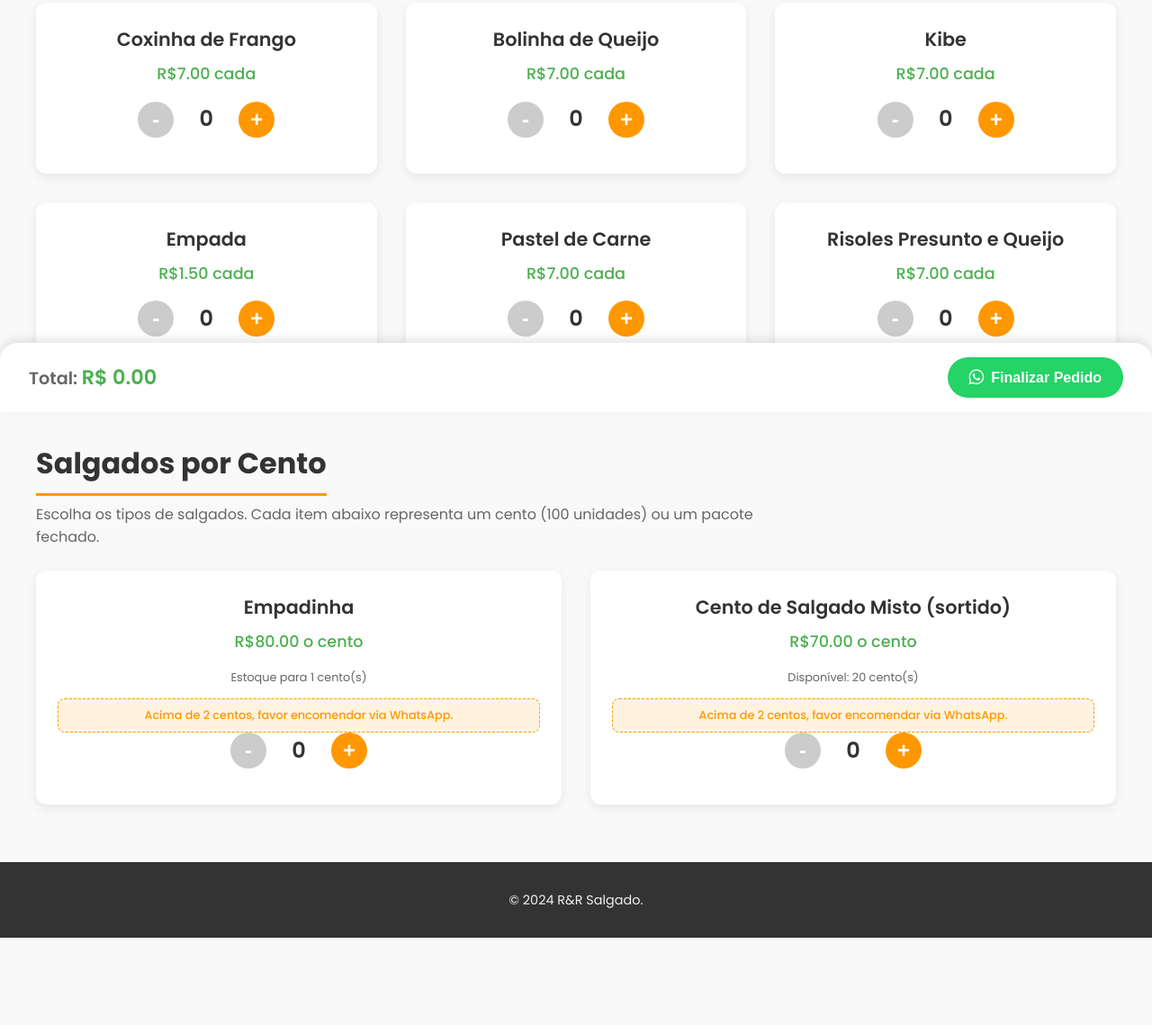
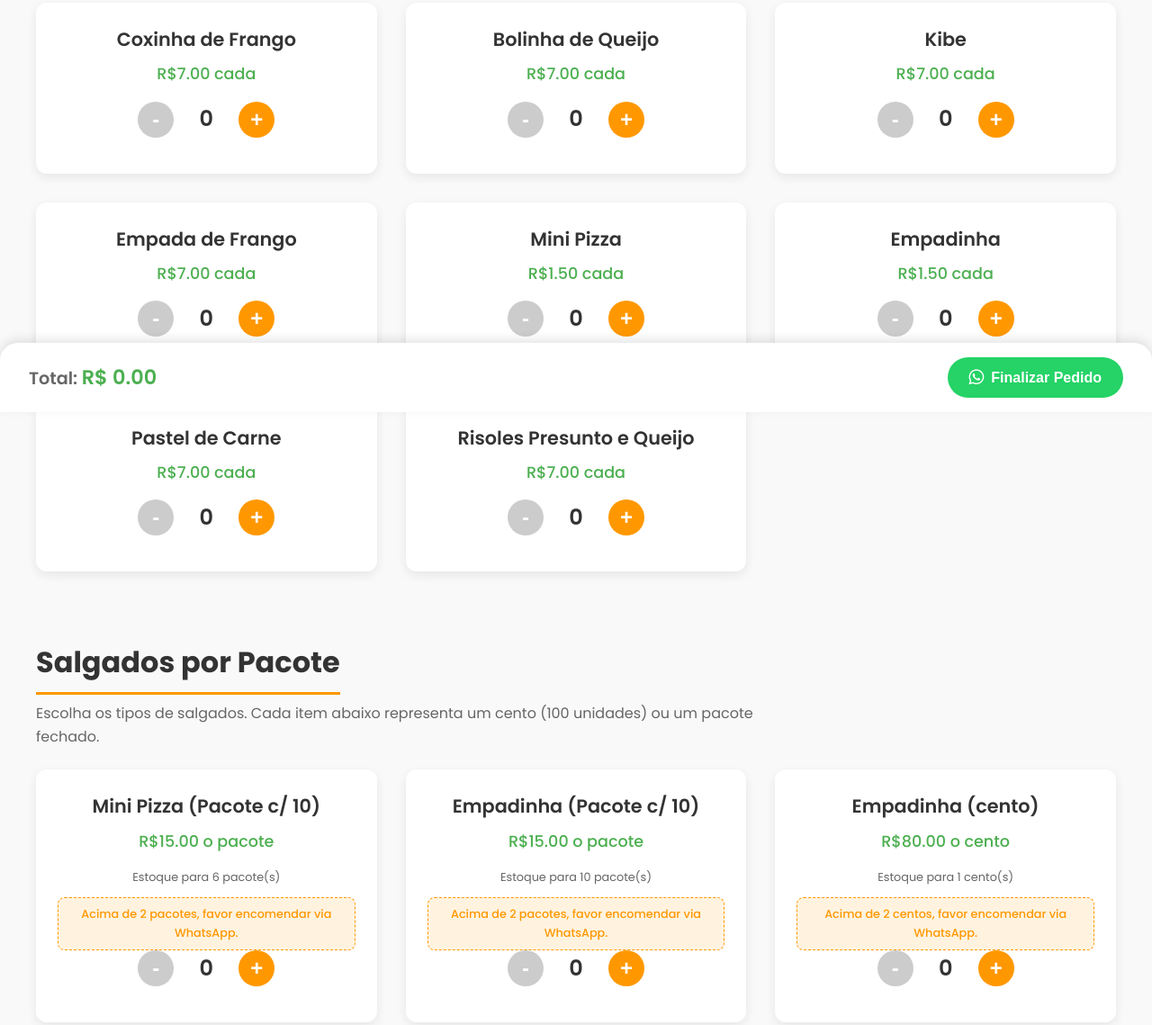
Before and after one commit to ronanbastos/Cardapio2k, a plain HTML site: page index.html in a window 1280 px wide. Shown: the part 342-1481 px from the top of the page at 90% size. Drawn offline with Linux system fonts and the light colour scheme.

Commit message:
Add files via upload

```diff
--- a/db.json
+++ b/db.json
@@ -31,9 +31,9 @@
   },
   {
     "id": 4,
-    "nome": "Empada",
+    "nome": "Empada de Frango",
     "tipo": "grande",
-    "preco_unitario": 1.50,
+    "preco_unitario": 7,
     "preco_cento": 70,
     "limite": 10,
     "estoque": 15,
--- a/index.html
+++ b/index.html
@@ -19,16 +19,16 @@
     <main>
         <section class="menu-section">
             <h2>Salgados por Unidade</h2>
-            <div id="cardapio-grande" class="cardapio-grid">
-                <!-- Itens grandes serão inseridos aqui -->
+            <div id="cardapio-unidade" class="cardapio-grid">
+                <!-- Itens por unidade serão inseridos aqui -->
             </div>
         </section>
 
         <section class="menu-section">
-            <h2>Salgados por Cento</h2>
+            <h2>Salgados por Pacote</h2>
             <p class="section-description">Escolha os tipos de salgados. Cada item abaixo representa um cento (100 unidades) ou um pacote fechado.</p>
-            <div id="cardapio-cento" class="cardapio-grid">
-                <!-- Centos de salgados serão inseridos aqui -->
+            <div id="cardapio-pacote" class="cardapio-grid">
+                <!-- Pacotes de salgados serão inseridos aqui -->
             </div>
         </section>
     </main>
--- a/script.js
+++ b/script.js
@@ -15,15 +15,15 @@ document.addEventListener("DOMContentLoaded", () => {
       });
 
     function montarCardapio() {
-      const grandesContainer = document.getElementById("cardapio-grande");
-      const centosContainer = document.getElementById("cardapio-cento");
-      grandesContainer.innerHTML = "";
-      centosContainer.innerHTML = "";
+      const unidadeContainer = document.getElementById("cardapio-unidade");
+      const pacoteContainer = document.getElementById("cardapio-pacote");
+      unidadeContainer.innerHTML = "";
+      pacoteContainer.innerHTML = "";
 
-      const salgadosGrandes = cardapio.filter(item => item.tipo === 'grande');
-      const salgadosCento = cardapio.filter(item => item.tipo === 'mini' || item.tipo === 'cento_misto');
+      const salgadosUnidade = cardapio.filter(item => item.tipo === 'grande' || item.tipo === 'mini');
+      const salgadosPacote = cardapio.filter(item => item.tipo === 'mini' || item.tipo === 'cento_misto');
 
-      salgadosGrandes.forEach(item => {
+      salgadosUnidade.forEach(item => {
         const el = document.createElement("div");
         el.className = "item";
         el.innerHTML = `
@@ -37,24 +37,48 @@ document.addEventListener("DOMContentLoaded", () => {
             <button onclick="alterarQuantidade(${item.id}, 1)" id="mais-${item.id}">+</button>
           </div>
         `;
-        grandesContainer.appendChild(el);
+        unidadeContainer.appendChild(el);
       });
 
-      salgadosCento.forEach(item => {
-        const el = document.createElement("div");
-        el.className = "item";
-        const avisoEncomenda = `<div class="encomenda-info">Acima de 2 centos, favor encomendar via WhatsApp.</div>`;
+      salgadosPacote.forEach(item => {
+        const avisoEncomenda = `<div class="encomenda-info">Acima de 2 pacotes, favor encomendar via WhatsApp.</div>`;
+        const avisoEncomendaCento = `<div class="encomenda-info">Acima de 2 centos, favor encomendar via WhatsApp.</div>`;
 
         if (item.tipo === 'mini') {
+            const precoDezena = item.preco_unitario * 10;
+
+            // Card para Pacote com 10 unidades
+            const maxDezenas = Math.floor(item.estoque / 10);
+            if (maxDezenas >= 1) {
+                const elDezena = document.createElement("div");
+                elDezena.className = "item";
+                elDezena.innerHTML = `
+                  <div class="item-info">
+                    <h3>${item.nome} (Pacote c/ 10)</h3>
+                    <div class="preco">R$${precoDezena.toFixed(2)} o pacote</div>
+                    <div class="stock-info">Estoque para ${maxDezenas} pacote(s)</div>
+                     ${avisoEncomenda}
+                  </div>
+                  <div class="controles">
+                    <button onclick="alterarQuantidadeDezena(${item.id}, -1)" id="menos-dezena-${item.id}">-</button>
+                    <div class="quantidade" id="qtd-dezena-${item.id}">0</div>
+                    <button onclick="alterarQuantidadeDezena(${item.id}, 1)" id="mais-dezena-${item.id}">+</button>
+                  </div>
+                `;
+                pacoteContainer.appendChild(elDezena);
+            }
+
+            // Card para Cento
             const maxCentos = Math.floor(item.estoque / 100);
-            if (maxCentos < 1) return; // Não mostra se não tem estoque para pelo menos 1 cento
-
-            el.innerHTML = `
+            if (maxCentos >= 1) {
+                const elCento = document.createElement("div");
+                elCento.className = "item";
+                elCento.innerHTML = `
                   <div class="item-info">
-                <h3>${item.nome}</h3>
+                    <h3>${item.nome} (cento)</h3>
                     <div class="preco">R$${item.preco_cento.toFixed(2)} o cento</div>
                     <div class="stock-info">Estoque para ${maxCentos} cento(s)</div>
-                ${avisoEncomenda}
+                    ${avisoEncomendaCento}
                   </div>
                   <div class="controles">
                     <button onclick="alterarQuantidadeCento(${item.id}, -1)" id="menos-cento-${item.id}">-</button>
@@ -62,39 +86,67 @@ document.addEventListener("DOMContentLoaded", () => {
                     <button onclick="alterarQuantidadeCento(${item.id}, 1)" id="mais-cento-${item.id}">+</button>
                   </div>
                 `;
+                pacoteContainer.appendChild(elCento);
+            }
         } else if (item.tipo === 'cento_misto') {
+             const el = document.createElement("div");
+             el.className = "item";
              el.innerHTML = `
               <div class="item-info">
                 <h3>${item.nome}</h3>
                 <div class="preco">R$${item.preco_unitario.toFixed(2)} o cento</div>
                 <div class="stock-info">Disponível: ${item.estoque} cento(s)</div>
-                ${avisoEncomenda}
+                ${avisoEncomendaCento}
               </div>
               <div class="controles">
-                <button onclick="alterarQuantidade(${item.id}, -1)" id="menos-${item.id}">-</button>
-                <div class="quantidade" id="qtd-${item.id}">0</div>
-                <button onclick="alterarQuantidade(${item.id}, 1)" id="mais-${item.id}">+</button>
+                <button onclick="alterarQuantidade(${item.id}, -1, true)" id="menos-${item.id}-misto">-</button>
+                <div class="quantidade" id="qtd-${item.id}-misto">0</div>
+                <button onclick="alterarQuantidade(${item.id}, 1, true)" id="mais-${item.id}-misto">+</button>
               </div>
             `;
+            pacoteContainer.appendChild(el);
         }
-        centosContainer.appendChild(el);
       });
 
       atualizarBotoes();
     }
 
-    window.alterarQuantidade = function(id, delta) {
+    window.alterarQuantidade = function(id, delta, isMisto = false) {
       const item = cardapio.find(i => i.id === id);
       if (!item) return;
 
-      let novaQtd = carrinho[id] + delta;
+      const cartKey = isMisto ? `${id}_misto` : `${id}_unidade`;
+      if (carrinho[cartKey] === undefined) carrinho[cartKey] = 0;
+
+      let novaQtd = carrinho[cartKey] + delta;
       if (novaQtd < 0) novaQtd = 0;
 
-      const limite = item.tipo === 'cento_misto' ? item.estoque : Math.min(item.limite, item.estoque);
+      const limite = isMisto ? item.estoque : Math.min(item.limite, item.estoque);
       if (novaQtd > limite) novaQtd = limite;
 
-      carrinho[id] = novaQtd;
-      document.getElementById(`qtd-${id}`).innerText = novaQtd;
+      carrinho[cartKey] = novaQtd;
+      const qtdElId = isMisto ? `qtd-${id}-misto` : `qtd-${id}`;
+      document.getElementById(qtdElId).innerText = novaQtd;
+
+      atualizarBotoes();
+      atualizarTotal();
+    };
+
+    window.alterarQuantidadeDezena = function(id, delta) {
+        const item = cardapio.find(i => i.id === id);
+        if (!item) return;
+
+        const cartKey = `${id}_dezena`;
+        if(carrinho[cartKey] === undefined) carrinho[cartKey] = 0;
+
+        const maxDezenas = Math.floor(item.estoque / 10);
+
+        let novasDezenas = carrinho[cartKey] + delta;
+        if (novasDezenas < 0) novasDezenas = 0;
+        if (novasDezenas > maxDezenas) novasDezenas = maxDezenas;
+
+        carrinho[cartKey] = novasDezenas;
+        document.getElementById(`qtd-dezena-${id}`).innerText = novasDezenas;
 
         atualizarBotoes();
         atualizarTotal();
@@ -104,14 +156,16 @@ document.addEventListener("DOMContentLoaded", () => {
         const item = cardapio.find(i => i.id === id);
         if (!item) return;
 
+        const cartKey = `${id}_cento`;
+        if(carrinho[cartKey] === undefined) carrinho[cartKey] = 0;
+
         const maxCentos = Math.floor(item.estoque / 100);
-        const currentCentos = carrinho[id] / 100;
 
-        let novosCentos = currentCentos + delta;
+        let novosCentos = carrinho[cartKey] + delta;
         if (novosCentos < 0) novosCentos = 0;
         if (novosCentos > maxCentos) novosCentos = maxCentos;
 
-        carrinho[id] = novosCentos * 100;
+        carrinho[cartKey] = novosCentos;
         document.getElementById(`qtd-cento-${id}`).innerText = novosCentos;
 
         atualizarBotoes();
@@ -120,37 +174,67 @@ document.addEventListener("DOMContentLoaded", () => {
 
     function atualizarBotoes() {
       cardapio.forEach(item => {
-        const qtd = carrinho[item.id];
+        if (item.tipo === 'grande' || item.tipo === 'mini') {
+            const cartKeyUnidade = `${item.id}_unidade`;
+            const qtdUnidade = carrinho[cartKeyUnidade] || 0;
+            const menosBtnUnidade = document.getElementById(`menos-${item.id}`);
+            const maisBtnUnidade = document.getElementById(`mais-${item.id}`);
+            if (menosBtnUnidade) menosBtnUnidade.disabled = qtdUnidade <= 0;
+            if (maisBtnUnidade) maisBtnUnidade.disabled = qtdUnidade >= Math.min(item.limite, item.estoque);
+        }
 
-        if (item.tipo === 'grande' || item.tipo === 'cento_misto') {
-            const menosBtn = document.getElementById(`menos-${item.id}`);
-            const maisBtn = document.getElementById(`mais-${item.id}`);
-            if(menosBtn) menosBtn.disabled = qtd <= 0;
-            const limite = item.tipo === 'cento_misto' ? item.estoque : Math.min(item.limite, item.estoque);
-            if(maisBtn) maisBtn.disabled = qtd >= limite;
-        } else if (item.tipo === 'mini') {
+        if (item.tipo === 'cento_misto') {
+            const cartKeyMisto = `${item.id}_misto`;
+            const qtdMisto = carrinho[cartKeyMisto] || 0;
+            const menosBtnMisto = document.getElementById(`menos-${item.id}-misto`);
+            const maisBtnMisto = document.getElementById(`mais-${item.id}-misto`);
+            if(menosBtnMisto) menosBtnMisto.disabled = qtdMisto <= 0;
+            if(maisBtnMisto) maisBtnMisto.disabled = qtdMisto >= item.estoque;
+        }
+
+        if (item.tipo === 'mini') {
+            // Botões do pacote de 10
+            const cartKeyDezena = `${item.id}_dezena`;
+            const currentDezenas = carrinho[cartKeyDezena] || 0;
+            const maxDezenas = Math.floor(item.estoque / 10);
+            if (maxDezenas >= 1) {
+                const menosBtnDezena = document.getElementById(`menos-dezena-${item.id}`);
+                const maisBtnDezena = document.getElementById(`mais-dezena-${item.id}`);
+                if(menosBtnDezena) menosBtnDezena.disabled = currentDezenas <= 0;
+                if(maisBtnDezena) maisBtnDezena.disabled = currentDezenas >= maxDezenas;
+            }
+
+            // Botões do cento
+            const cartKeyCento = `${item.id}_cento`;
+            const currentCentos = carrinho[cartKeyCento] || 0;
             const maxCentos = Math.floor(item.estoque / 100);
-            if (maxCentos < 1) return;
-
-            const currentCentos = qtd / 100;
-            const menosBtn = document.getElementById(`menos-cento-${item.id}`);
-            const maisBtn = document.getElementById(`mais-cento-${item.id}`);
-            if(menosBtn) menosBtn.disabled = currentCentos <= 0;
-            if(maisBtn) maisBtn.disabled = currentCentos >= maxCentos;
+            if (maxCentos >= 1) {
+                const menosBtnCento = document.getElementById(`menos-cento-${item.id}`);
+                const maisBtnCento = document.getElementById(`mais-cento-${item.id}`);
+                if(menosBtnCento) menosBtnCento.disabled = currentCentos <= 0;
+                if(maisBtnCento) maisBtnCento.disabled = currentCentos >= maxCentos;
+            }
         }
       });
     }
 
     function atualizarTotal() {
       let total = 0;
-      for (const id in carrinho) {
+      for (const cartKey in carrinho) {
+        const qtd = carrinho[cartKey];
+        if (qtd <= 0) continue;
+
+        const [id, type] = cartKey.split('_');
         const item = cardapio.find(i => i.id == id);
         if(item) {
-            if (item.tipo === 'mini' && carrinho[id] > 0) {
-                const numCentos = carrinho[id] / 100;
-                total += numCentos * item.preco_cento;
-            } else {
-                total += carrinho[id] * item.preco_unitario;
+            if (type === 'cento') {
+                total += qtd * item.preco_cento;
+            } else if (type === 'dezena') {
+                total += qtd * (item.preco_unitario * 10);
+            } else if (type === 'misto') {
+                total += qtd * item.preco_unitario;
+            } else if (type === 'unidade') {
+                total += qtd * item.preco_unitario;
             }
         }
       }
@@ -162,22 +246,26 @@ document.addEventListener("DOMContentLoaded", () => {
       let total = 0;
       let temPedido = false;
 
-      for (const id in carrinho) {
-        const qtd = carrinho[id];
+      for (const cartKey in carrinho) {
+        const qtd = carrinho[cartKey];
         if (qtd > 0) {
+          const [id, type] = cartKey.split('_');
           const item = cardapio.find(i => i.id == id);
           temPedido = true;
 
-          if (item.tipo === 'mini') {
-              const numCentos = qtd / 100;
-              const subtotal = numCentos * item.preco_cento;
-              mensagem += `• ${item.nome}: ${numCentos} cento(s) (R$${subtotal.toFixed(2)})\n`;
+          if (type === 'cento') {
+              const subtotal = qtd * item.preco_cento;
+              mensagem += `• ${item.nome} (cento): ${qtd} cento(s) (R$${subtotal.toFixed(2)})\n`;
               total += subtotal;
-          } else if (item.tipo === 'cento_misto') {
+          } else if (type === 'dezena') {
+              const subtotal = qtd * (item.preco_unitario * 10);
+              mensagem += `• ${item.nome} (pacote c/ 10): ${qtd} pacote(s) (R$${subtotal.toFixed(2)})\n`;
+              total += subtotal;
+          } else if (type === 'misto') {
               const subtotal = item.preco_unitario * qtd;
               mensagem += `• ${item.nome}: ${qtd} cento(s) (R$${subtotal.toFixed(2)})\n`;
               total += subtotal;
-          } else {
+          } else if (type === 'unidade') {
               const subtotal = item.preco_unitario * qtd;
               mensagem += `• ${item.nome}: ${qtd} un (R$${subtotal.toFixed(2)})\n`;
               total += subtotal;
```
Lines whose indentation alone changed are shown as unchanged.
